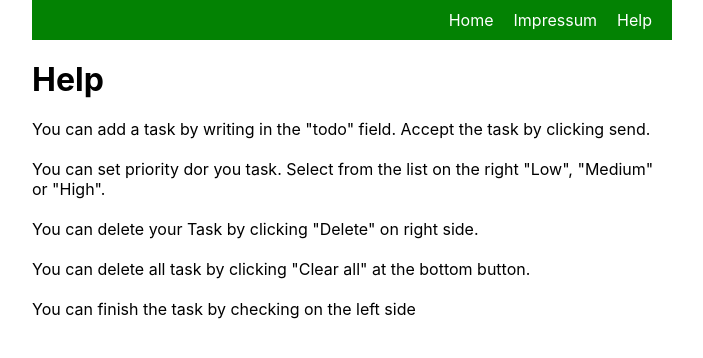
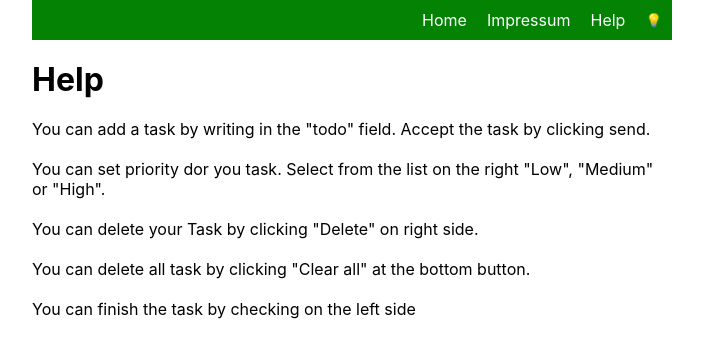
Before and after one commit to nipanimaju/React-todo, a React (Create React App) app: page /help in a window 1280 px wide. Shown: the top 358 px of the page, without its empty margins (288-991 px from the left). Built offline with nearby package versions, Linux system fonts and the light colour scheme.

Commit message:
dark mode

```diff
--- a/src/App.js
+++ b/src/App.js
@@ -1,14 +1,20 @@
-import React from 'react';
+import React, { useState } from 'react';
 import TodoContainer from './components/ToDoContainer';
 import { BrowserRouter as Router, Route, Switch} from "react-router-dom";
 import Nav from "./components/Nav/Nav";
-import Help from "./components/Help/Help"
+import Help from "./components/Help/Help";
 import Impressum from "./components/Impressum/Impressum";
-import ToDoDetail from "./components/TodoItem/ToDoDetail"
+import ToDoDetail from "./components/TodoItem/ToDoDetail";
+import ThemeContext from "./context/ThemeContext";
 import './App.scss';
+
 function App() {
+  const themeStateHook = useState("light");
+
   return (
     <Router>
+      <ThemeContext.Provider value={themeStateHook}>
+        <div className={`${themeStateHook[0]}`}>
         <div className="App">
           <Nav />
             <Switch>
@@ -18,6 +24,8 @@ function App() {
               <Route path="/:id" exact component={ToDoDetail} />
             </Switch>
         </div>
+        </div>
+      </ThemeContext.Provider>
     </Router>
   );
 }
--- a/src/App.scss
+++ b/src/App.scss
@@ -9,7 +9,7 @@ box-sizing: border-box;
   width: 100%;
   height: 100%;
   align-items: center;
-  justify-content: center;
+  justify-content: flex-start;
 }
 .container {
     width: 50vw;
@@ -24,24 +24,20 @@ box-sizing: border-box;
     display: flex;
     width: 100%;
   }
+  .todo-item input {
+    margin-right: 15px;
+  }
   .input-text {
     flex: 8;
     font-size: 14px;
     padding: 12px 15px;
-    border: 1px solid #cecece;
     outline: none;
     font-weight: 400;
     max-width: 80%;
     }
-  .input-text::placeholder {
-    color: rgb(17, 17, 17);
-    opacity: 0.8;
-  }
     .input-submit {
       flex: 2;
       border: none;
-    background: #038203;
-    color: #fff;
       text-transform: uppercase;
       cursor: pointer;
       font-weight: 600;
@@ -51,10 +47,31 @@ box-sizing: border-box;
     .todo-item {
       list-style-type: none;
       padding: 17px 0px;
+    }
+    .todo-item button {
+      padding: 3px 7px;
+      cursor: pointer;
+      float: right;
+      outline: none;
+    }
+.light, .dark {
+  width: 100%;
+  height: 100vh;
+}
+.light {
+    .input-text {
+      border: 1px solid #cecece;
+    }
+    .input-text::placeholder {
+      color: rgb(17, 17, 17);
+      opacity: 0.8;
+    }
+    .input-submit {
+      background: #038203;
+      color: #fff;
+    }
+    .todo-item {
       border-bottom: 1px solid #eaeaea;
-  }
-  .todo-item input {
-    margin-right: 15px;
     }
     .todo-item button {
       background: #d35e0f;
@@ -65,3 +82,46 @@ box-sizing: border-box;
       float: right;
       outline: none;
     }
+}
+.dark {
+  background: #19293c;
+    .input-text {
+      border: 1px solid #6faa9f;
+      background: #19293c;
+      color: #ccceb1;
+    }
+    .input-text::placeholder {
+      color: #ccceb1;
+      opacity: 0.8;
+    }
+    .input-submit {
+      background: #95b0e4;
+      color: #19293c;
+    }
+    .todo-item {
+      border-bottom: 1px solid #344647;
+    }
+    .todo-item button {
+      background: #d35e0f;
+      color: #fff;
+      border: 1px solid #d35e0f;
+    }
+    h1, p, .styleLink, h2 {
+      color: #ccceb1;
+    }
+    .styleUL {
+      background: #95b0e4;
+      .styleA {
+        color: #19293c;
+      }
+    }
+    .deleteAll, select {
+      background: #19293c;
+      color: #ccceb1;
+    }
+    .todo-item button {
+      background: #4676d0;
+      color: #ccceb1;
+      border: 1px solid #344647;
+    }
+}
--- a/src/components/DeleteAll.js
+++ /dev/null
@@ -1,16 +0,0 @@
-import React from 'react';
-
-const style = {
-    color: "deepskyblue",
-    border: "none",
-    background: "white",
-    marginTop: "20px",
-    cursor: "pointer"
-}
-const ClearAll = (props) =>  {
-    return (
-        <button style={ style } onClick={() => props.deleteAll()}> Clear All &#x1f5d1;</button>
-    )
-}
-
-export default ClearAll;
--- a/src/components/Nav/Nav.js
+++ b/src/components/Nav/Nav.js
@@ -1,6 +1,7 @@
 import React from 'react';
 import  { Link } from "react-router-dom"
 import "./Nav.scss"
+import ThemeToggler from '../ThemeToggler';
 
 
 const Nav = () => {
@@ -10,6 +11,7 @@ const Nav = () => {
             <Link className="styleA" to='/'><li className="styleLi">Home</li></Link>
             <Link className="styleA" to='/impressum'><li className="styleLi">Impressum</li></Link>
             <Link className="styleA" to='/help'><li className="styleLi">Help</li></Link>
+            <ThemeToggler></ThemeToggler>
         </ul>
     </nav>
   );
--- a/src/components/Priority/Priority.js
+++ b/src/components/Priority/Priority.js
@@ -1,7 +1,7 @@
 import React from 'react';
 import "./Priority.scss"
+
 class Priority extends React.Component  {
-
     render(){
     return(
     <select onChange={this.props.onChangeHandler} defaultValue={'DEFAULT'}>
--- /dev/null
+++ b/src/components/ThemeToggler.js
@@ -0,0 +1,18 @@
+import React, { useContext } from "react";
+import ThemeContext from "../context/ThemeContext";
+import "./themeToggler.scss"
+
+const ThemeToggler = (props) => {
+    const context = useContext(ThemeContext);
+    return(
+    <button
+    onClick={()=>{
+       context[1](context[0] === "dark" ? "light" : "dark")
+    }}
+    className="toggler">
+       {props.children}
+    </button>
+    )
+}
+
+export default ThemeToggler;
--- a/src/components/ToDoContainer.js
+++ b/src/components/ToDoContainer.js
@@ -2,7 +2,7 @@ import React from 'react';
 import TodoItem from "./TodoItem/TodoItem";
 import Header from "./Header";
 import Form from "./InputTodo/InputTodo"
-import DeleteAll from "./DeleteAll"
+import DeleteAll from "./deleteAll/DeleteAll"
 import Stats from "./Stats"
 import axios from "axios";
 
@@ -39,7 +39,7 @@ class TodoContainer extends React.Component {
     this.setState({
       todos: updatedTodosArr
     });
-    axios.put(`${link}/${_id}`, { completed: true, endTime: new Date(Date.now) })
+    axios.put(`${link}/${_id}`, { completed: true, endTime: new Date() })
       .then(
         response => {
           axios.get(link)
--- a/src/components/TodoItem/TodoItem.js
+++ b/src/components/TodoItem/TodoItem.js
@@ -9,7 +9,6 @@ const lowStyle = {
 const highStyle = {
     fontWeight: "500"
 }
-
 const TodoItem = (props) => {
     const [priority, setPriority] = useState("")
     const onChangeHandler = (e) => {
@@ -57,6 +56,7 @@ const TodoItem = (props) => {
 
             <button onClick={() => props.deleteTodoHandler(props._id)}>Delete</button>
             <Priority onChangeHandler={onChangeHandler}/>
+
         </li>
     )
 }
--- /dev/null
+++ b/src/components/deleteAll/DeleteAll.js
@@ -0,0 +1,11 @@
+import React from 'react';
+import "./deleteAll.scss"
+
+
+const ClearAll = (props) =>  {
+    return (
+        <button className="deleteAll" onClick={() => props.deleteAll()}> Clear All &#x1f5d1;</button>
+    )
+}
+
+export default ClearAll;
--- /dev/null
+++ b/src/components/deleteAll/deleteAll.scss
@@ -0,0 +1,7 @@
+.deleteAll {
+    color: deepskyblue;
+    border: none;
+    background: white;
+    margin-top: 20px;
+    cursor: pointer;
+}
--- /dev/null
+++ b/src/components/themeToggler.scss
@@ -0,0 +1,11 @@
+.toggler{
+    cursor: pointer;
+    border: none;
+    margin-right: 10px;
+    background: none;
+    color: white;
+}
+.toggler::after{
+    content: "\01F4A1";
+    border: none;
+}
--- /dev/null
+++ b/src/context/ThemeContext.js
@@ -0,0 +1,5 @@
+import React from "react"
+
+const ThemeContext = React.createContext(["light", ()=>{}])
+
+export default ThemeContext;
```
Lines whose indentation alone changed are shown as unchanged.
